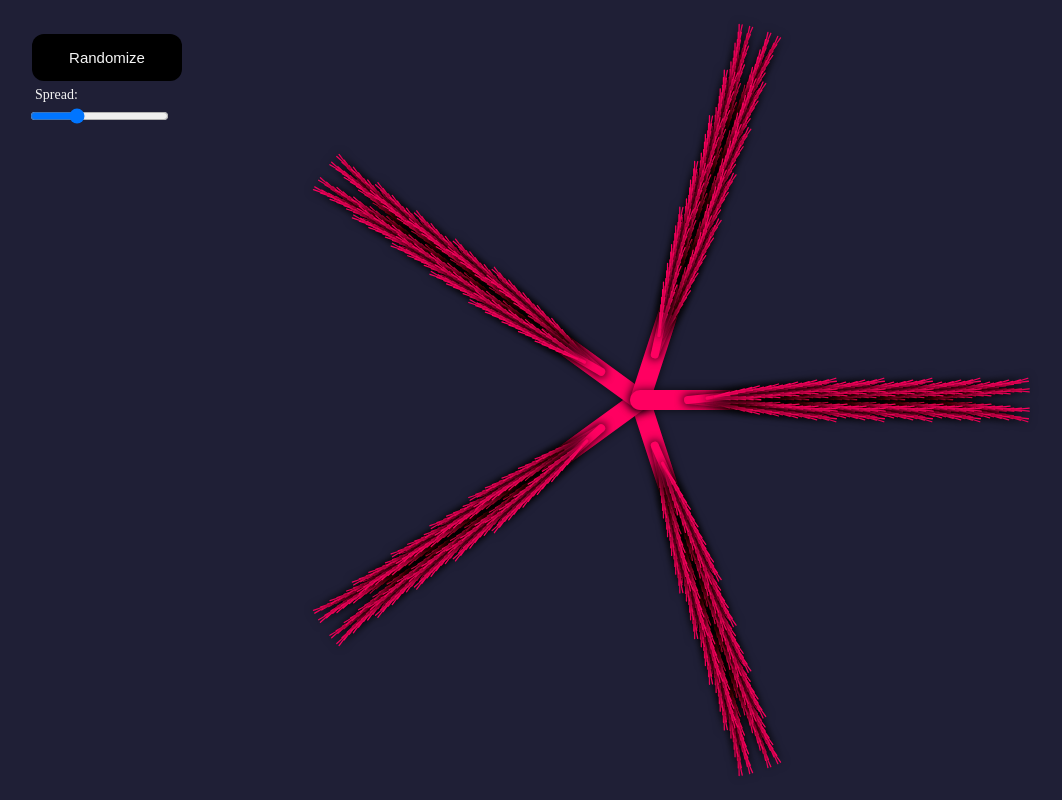
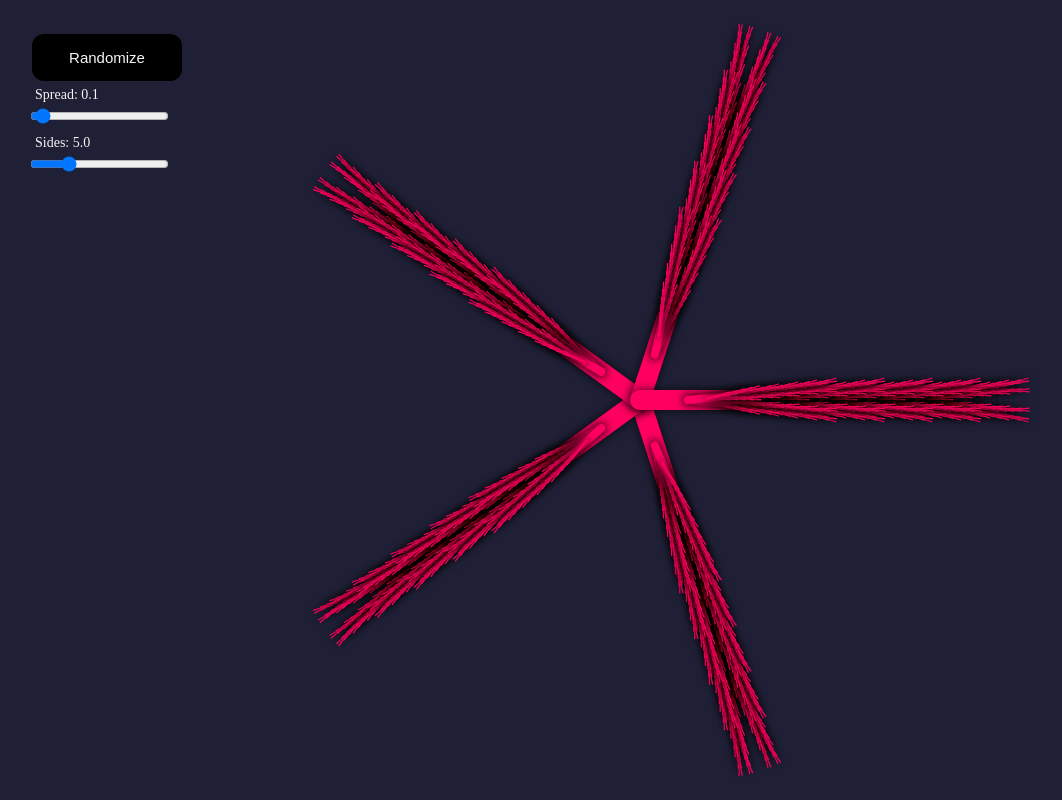
Before and after one commit to Ro5hi/fractals, a plain HTML site: page index.html in a window 1280 px wide. Shown: the whole page, without its empty margins (0-1062 px from the left). Drawn offline with Linux system fonts and the light colour scheme.

Commit message:
added slider for Sides

```diff
--- a/index.html
+++ b/index.html
@@ -14,6 +14,10 @@
             <label for="spread">Spread: </label>
             <input id="spread" type="range" min="0.1" max="3.1" step="0.1" value="1">
         </div>
+        <div>
+            <label for="sides">Sides: </label>
+            <input id="sides" type="range" min="2" max="15" step="1" value="5">
+        </div>
     </div>
     <script src="script.js"></script>
   </body>
--- a/script.js
+++ b/script.js
@@ -17,8 +17,15 @@ window.addEventListener('load', function(){
         const slider_spread = document.getElementById('spread');
         const label_spread = document.querySelector('[for="spread"]');
         slider_spread.addEventListener('change', function(e){
-            console.log(e.target.value);
             spread = e.target.value;
+            updateSliders();
+            drawFractal();
+        });
+        slider_sides = document.getElementById('sides');
+        label_sides = document.querySelector('[for="sides"]');
+        slider_sides.addEventListener('change', function(e){
+            sides = e.target.value;
+            updateSliders();
             drawFractal();
         })
 
@@ -90,9 +97,19 @@ window.addEventListener('load', function(){
         scale = Math.random() * 0.2 + 0.4;
         spread = Math.random() * 2.9 + 0.1;
         color = 'hsl('+ Math.random() * 360 + ', 100%, 50%)';
+    }
+    randomizeButton.addEventListener('click', function(){
+        randomizeFractal();
+        updateSliders();
         drawFractal();
+    });
+
+    function updateSliders(){
+        slider_spread.value = spread;
+        label_spread.innerText = 'Spread: ' + Number(spread).toFixed(1);
+        slider_sides.value = sides;
+        label_sides.innerText = 'Sides: ' + sides.toFixed(1);
     }
-    randomizeButton.addEventListener('click',
-    randomizeFractal);
+    updateSliders();
 
   });
```
